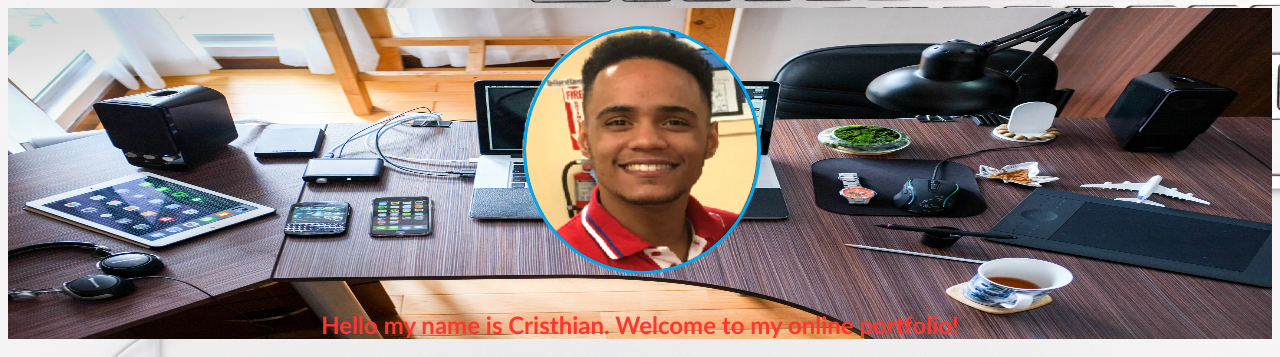
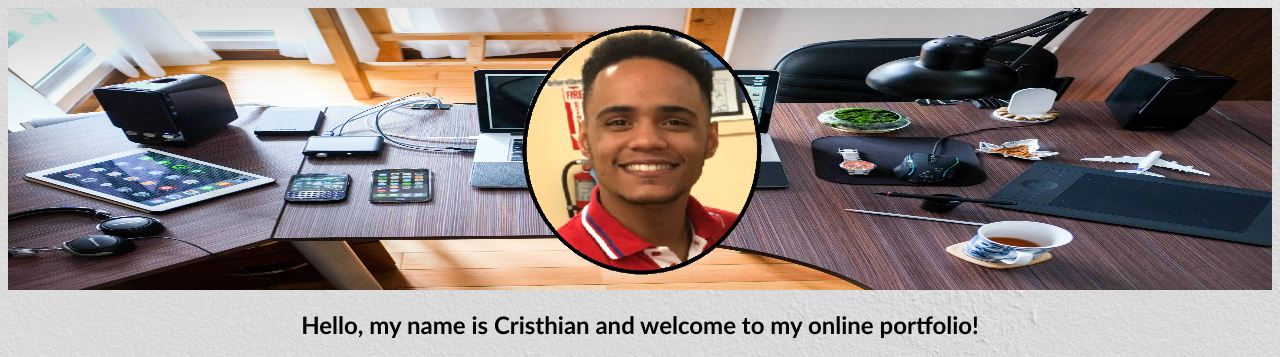
Before and after one commit to CristhianSuriel/onlinePortfolio-P1, a Flask app: page / in a window 1280 px wide. Shown: the top 357 px of the page. Run offline with Flask 2, Linux system fonts and the light colour scheme.

Commit message:
Made major to the writing and style

```diff
--- a/static/style.css
+++ b/static/style.css
@@ -19,19 +19,14 @@ h1 {
     background-repeat: no-repeat;
     background-attachment: fixed;
     background-size: 100% 100%;
-    color: #ff362f;
+    color: floralwhite;
     margin-right: fill;
     margin-left: fill;
-}
-h2 {
-    color: #ff362f;
-    margin-right: 50px;
-    margin-left: 50px;
 }
 h3 {
     color: black;
 }
-h4, h5 {
+h2, h4, h5 {
     color: black;
     margin-right: 50px;
     margin-left: 50px;
--- a/templates/index.html
+++ b/templates/index.html
@@ -8,21 +8,21 @@
     <!-- This is the about me section -->
     <div class="Heading">
         <center><img src="/static/face.png" /></center>
-        <h2><strong><center>
-            Hello my name is Cristhian. Welcome to my online portfolio!
-        </center></strong></h2>
     </div>
+    <h2><strong><center>
+        Hello, my name is Cristhian and welcome to my online portfolio!
+    </center></strong></h2>
     <h1><strong><center>
         About Me
     </center></strong></h1>
-    <h4>
+    <h4><center>
         I am a recent Computer Engineering Dean's list grad and still
         learning! Learning is so much fun to me that I've made it an
         effort to teach myself a new skill every 2 months, from just
         learning how to juggle to even playing ukulele. I have experience
         into various programming languages, and specialize in Python and C++.
 
-    </h4>
+    </center></h4>
     <h5><em><center>
         Contact Me
         <br/>
@@ -93,6 +93,7 @@
             importance of technology and about robotics
         </h4></li>
     </ul>
+    <hr/>
     <h3>
         Copyright © 2020 Cristhian Suriel. All rights reserved.
     </h3>
```
Also changed, not shown: static/background.jpg, static/face.png, 1 other file.
